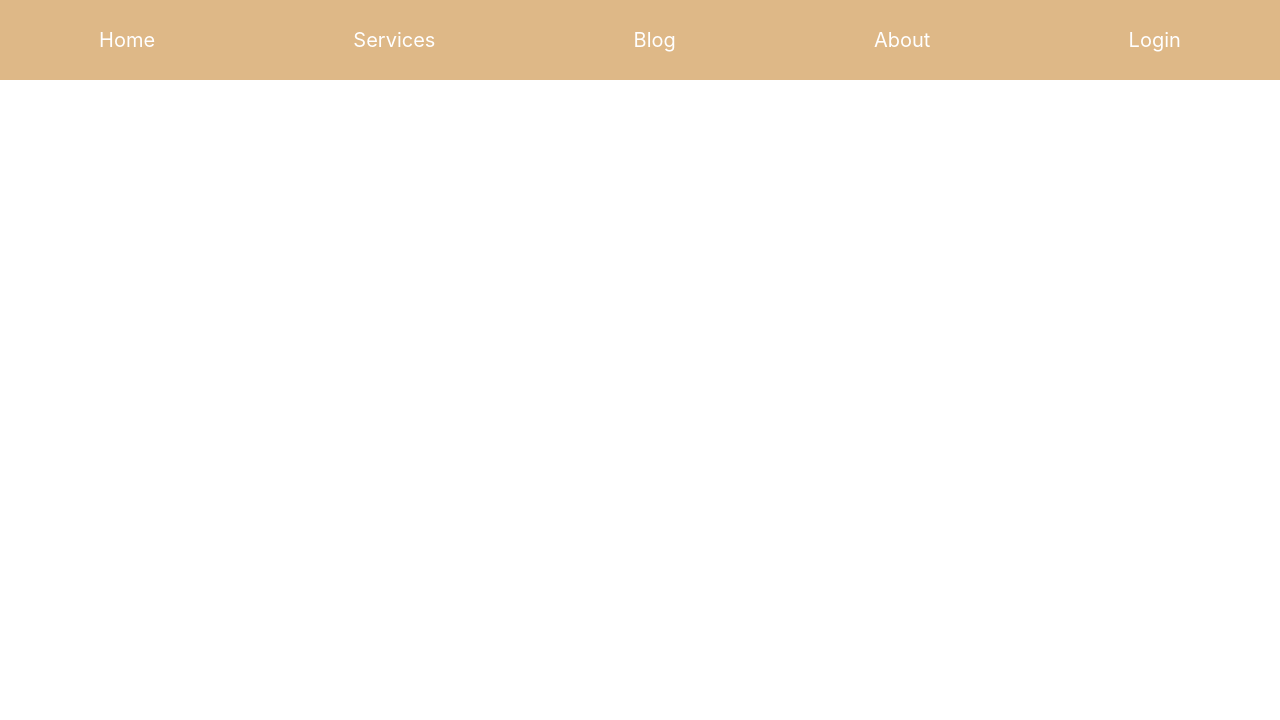
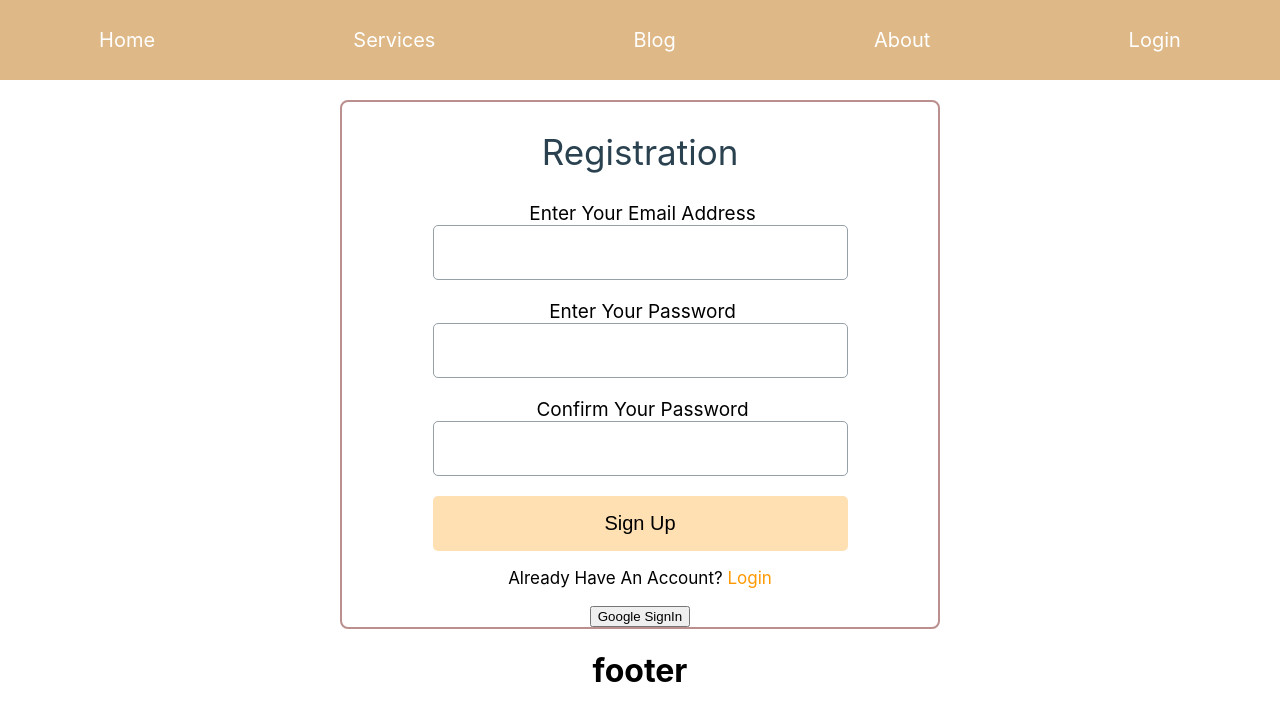
Before and after one commit to muyed-moktadir/the-travel-trek-website, a React (Create React App) app: page /register in a window 1280 px wide. Before the commit this address had no page. Shown: the top 720 px of the page. Built offline with nearby package versions, Linux system fonts and the light colour scheme; no server answers.

Commit message:
add signin with email and password

```diff
--- a/src/App.js
+++ b/src/App.js
@@ -1,24 +1,33 @@
-import './App.css';
-import { Route, Routes } from 'react-router-dom';
-import Header from './pages/Shared/Header/Header';
-import Home from './pages/Home/Home/Home';
-import NotFound from './pages/Shared/NotFound/NotFound';
-import Services from './pages/Home/Services/Services';
+import "./App.css";
+import { Route, Routes } from "react-router-dom";
+import Header from "./pages/Shared/Header/Header";
+import Home from "./pages/Home/Home/Home";
+import NotFound from "./pages/Shared/NotFound/NotFound";
+import Services from "./pages/Home/Services/Services";
+import Login from "./pages/Login/Login/Login";
+import Register from "./pages/Login/Register/Register";
+import Footer from "./pages/Shared/Footer/Footer";
+import RequireAuth from "./pages/Login/RequireAuth/RequireAuth";
+import CheckOut from "./pages/Checkout/CheckOut";
 
 function App() {
   return (
     <div className="App">
       <Header></Header>
       <Routes>
-        <Route path='/' element={<Home></Home>}></Route>
-        <Route path='/home' element={<Home></Home>}></Route>
-        <Route path='/services' element={<Services></Services>}></Route>
-        <Route></Route>
-        <Route></Route>
-        <Route></Route>
-        <Route path='*' element={<NotFound></NotFound>}></Route>
+        <Route path="/" element={<Home></Home>}></Route>
+        <Route path="/home" element={<Home></Home>}></Route>
+        <Route path="/services" element={<Services></Services>}></Route>
+        <Route path="/checkout" element={
+          <RequireAuth>
+            <CheckOut></CheckOut>
+          </RequireAuth>
+        }></Route>
+        <Route path="/login" element={<Login></Login>}></Route>
+        <Route path="/register" element={<Register></Register>}></Route>
+        <Route path="*" element={<NotFound></NotFound>}></Route>
       </Routes>
-
+      <Footer></Footer>
     </div>
   );
 }
--- a/src/pages/Checkout/Checkout.js
+++ b/src/pages/Checkout/Checkout.js
@@ -0,0 +1,11 @@
+import React from 'react';
+
+const CheckOut = () => {
+    return (
+        <div>
+            <h2>check out</h2>
+        </div>
+    );
+};
+
+export default CheckOut;
--- a/src/pages/Home/Service/Service.js
+++ b/src/pages/Home/Service/Service.js
@@ -1,7 +1,13 @@
 import React from 'react';
+import {useNavigate } from 'react-router-dom';
 import './Service.css'
 const Service = ({service}) => {
 const {img,price,name,about}=service;
+const navigate=useNavigate()
+
+const checkOutHandle=()=>{
+    navigate('/checkout')
+}
     return (
         <div className='service-container'>
             <div className='image'>
@@ -9,11 +15,11 @@ const {img,price,name,about}=service;
             </div>
             <div className='service-details'>
                 <h2>{name}</h2>
-                <p>Package: {about.length > 20? about.slice(0,150) +'...': about}</p>
+                <p title={about}><strong>Package</strong>: {about.length > 10? about.slice(0,100) +'...': about}</p>
                 <h3>price : ${price}</h3>
             </div>
             <div className='btn-container'>
-            <button className='btn'><p>Book Now</p></button>
+            <button onClick={checkOutHandle} className='btn'><p>Book Now</p></button>
             </div>
         </div>
     );
--- a/src/pages/Login/Login/Login.css
+++ b/src/pages/Login/Login/Login.css
@@ -0,0 +1,54 @@
+.form-container {
+    width: 600px;
+    margin: 0 auto;
+    box-sizing: border-box;
+    border-radius: 8px;
+    display: flex;
+    justify-content: center;
+    align-items: center;
+    border: 2px solid rosybrown;
+    margin-top: 20px;
+}
+
+.form-title {
+    font-size: 35px;
+    color: #2A414F;
+    font-weight: 400;
+}
+
+.input-group{
+    margin-bottom: 20px;
+}
+
+.input-group label {
+    display: block;
+    margin-left: 5px;
+}
+
+.input-group input {
+    width: 415px;
+    height: 55px;
+    border: 1px solid #95A0A7;
+    box-sizing: border-box;
+    border-radius: 5px;
+    font-size: 24px;
+    padding-left: 5px;
+}
+
+.form-submit{
+    width: 415px;
+    height: 55px;
+    background-color: rgba(255, 153, 0, 0.3);
+    border-radius: 5px;
+    border: none;
+    font-size: 20px;
+    cursor: pointer;
+}
+.form-submit:hover{
+    background-color: rgba(255, 153, 0, 0.5);
+}
+
+.form-link{
+    color: #FF9900;
+    text-decoration: none;
+}
--- a/src/pages/Login/Login/Login.js
+++ b/src/pages/Login/Login/Login.js
@@ -0,0 +1,76 @@
+import React, { useState } from "react";
+import { Link, useLocation, useNavigate } from "react-router-dom";
+import { useSignInWithEmailAndPassword } from "react-firebase-hooks/auth";
+import "./Login.css";
+import auth from "../../../firebase.init";
+
+const Login = () => {
+  const [email, setEmail] = useState("");
+  const [password, setPassword] = useState("");
+  const navigate = useNavigate();
+  const location = useLocation();
+  const from = location.state?.from?.pathname || "/";
+
+  const [signInWithEmailAndPassword, user, loading, error] =
+    useSignInWithEmailAndPassword(auth);
+
+  const handleEmailBlur = (event) => {
+    setEmail(event.target.value);
+  };
+
+  const handlePasswordBlur = (event) => {
+    setPassword(event.target.value);
+  };
+
+  if (user) {
+    navigate(from, { replace: true });
+  }
+
+  const handleUserLogIn = (event) => {
+    event.preventDefault();
+    signInWithEmailAndPassword(email, password);
+  };
+
+  return (
+    <div className="form-container">
+      <div>
+        <h2 className="form-title">Please Login</h2>
+        <form onSubmit={handleUserLogIn}>
+          <div className="input-group">
+            <label style={{ fontSize: "20px" }} htmlFor="email">
+              Enter Your Email-Address
+            </label>
+            <input
+              onBlur={handleEmailBlur}
+              type="email"
+              name="email"
+              required
+            />
+          </div>
+          <div className="input-group">
+            <label style={{ fontSize: "20px" }} htmlFor="password">
+              Enter Your Password
+            </label>
+            <input
+              onBlur={handlePasswordBlur}
+              type="password"
+              name="password"
+              required
+            />
+          </div>
+          <p style={{ color: "red" }}>{error?.message}</p>
+          {loading && <p>Loading...</p>}
+          <input className="form-submit" type="submit" value="Login" />
+        </form>
+        <p style={{ fontSize: "17px" }}>
+          New to Here?{" "}
+          <Link className="form-link" to="/register">
+            Create an account
+          </Link>
+        </p>
+      </div>
+    </div>
+  );
+};
+
+export default Login;
--- a/src/pages/Login/Register/Register.js
+++ b/src/pages/Login/Register/Register.js
@@ -0,0 +1,104 @@
+import React, { useState } from "react";
+import { useCreateUserWithEmailAndPassword } from "react-firebase-hooks/auth";
+import { Link, useNavigate } from "react-router-dom";
+import auth from "../../../firebase.init";
+import './Register.css'
+
+const Register = () => {
+  const [email, setEmail] = useState('');
+  const [password, setPassword] = useState('');
+  const [confirmPassword, setConfirmPassword] = useState('');
+  const [error, setError] = useState('');
+  const navigate = useNavigate();
+
+  const [createUserWithEmailAndPassword, user] =
+    useCreateUserWithEmailAndPassword(auth);
+
+  const handleEmailBlur = (event) => {
+    setEmail(event.target.value);
+  };
+
+  const handlePasswordBlur = (event) => {
+    setPassword(event.target.value);
+  };
+
+  const handleConfirmPasswordBlur = (event) => {
+    setConfirmPassword(event.target.value);
+  };
+
+  if (user) {
+    navigate("/home");
+  }
+
+  const handleCreateUser = (event) => {
+    event.preventDefault();
+
+    if (password.length < 6) {
+      setError("Password must be 6 characters or longer");
+      return;
+    }
+    if (password !== confirmPassword) {
+        setError("passwords did not match");
+        return;
+      }
+
+    createUserWithEmailAndPassword(email, password);
+  };
+
+  return (
+
+        <div className="form-container">
+      <div >
+        <h2 className="form-title">Registration</h2>
+        <form onSubmit={handleCreateUser}>
+          <div className="input-group">
+            <label style={{fontSize:'19px'}} htmlFor="email">Enter Your Email Address</label>
+            <input
+              onBlur={handleEmailBlur}
+              type="email"
+              name="email"
+              required
+            />
+          </div>
+          <div className="input-group">
+            <label style={{fontSize:'19px'}} htmlFor="password">Enter Your Password</label>
+            <input
+              onBlur={handlePasswordBlur}
+              type="password"
+              name="password"
+              required
+            />
+          </div>
+          <div className="input-group">
+            <label style={{fontSize:'19px'}} htmlFor="confirm-password">Confirm Your Password</label>
+            <input
+              onBlur={handleConfirmPasswordBlur}
+              type="password"
+              name="confirm-your-password"
+            />
+          </div>
+          <p style={{ color: "red" }}>{error}</p>
+          <input
+            className="form-submit"
+            type="submit"
+            value="Sign Up"
+            required
+          />
+        </form>
+        <p style={{ fontSize: "17px" }}>
+          Already Have An Account?{" "}
+          <Link className="form-link" to="/login">
+            Login
+          </Link>
+        </p>
+        <button>Google SignIn</button>
+      </div>
+
+    </div>
+
+
+
+  );
+};
+
+export default Register;
--- a/src/pages/Login/RequireAuth/RequireAuth.js
+++ b/src/pages/Login/RequireAuth/RequireAuth.js
@@ -0,0 +1,16 @@
+import React from 'react';
+import { useAuthState } from 'react-firebase-hooks/auth';
+import { Navigate, useLocation } from 'react-router-dom';
+import auth from '../../../firebase.init';
+
+const RequireAuth = ({children}) => {
+
+const location = useLocation();
+    const [user] =useAuthState(auth);
+    if(!user){
+        return <Navigate to="/login" state={{ from: location }} replace />;
+    }
+    return children;
+};
+
+export default RequireAuth;
--- a/src/pages/Shared/Footer/Footer.js
+++ b/src/pages/Shared/Footer/Footer.js
@@ -0,0 +1,11 @@
+import React from 'react';
+
+const Footer = () => {
+    return (
+        <div>
+            <h1>footer</h1>
+        </div>
+    );
+};
+
+export default Footer;
--- a/src/pages/Shared/Header/Header.css
+++ b/src/pages/Shared/Header/Header.css
@@ -6,6 +6,4 @@ nav{
     background-color: burlywood;
     height: 80px;
     width: 100%;
-    position: fixed;
-    top: 0%;
    }
--- a/src/pages/Shared/Header/Header.js
+++ b/src/pages/Shared/Header/Header.js
@@ -1,16 +1,27 @@
+import { signOut } from "firebase/auth";
 import React from "react";
+import { useAuthState } from "react-firebase-hooks/auth";
+import auth from "../../../firebase.init";
 import CustomLink from "../../CustomLink/CustomLink";
-import './Header.css'
-import logo from '../../../images/logo.png'
+import "./Header.css";
 const Header = () => {
+  const [user] = useAuthState(auth);
   return (
     <div className="header">
-      <nav>
-        <CustomLink to="/"><span>Home</span></CustomLink>
+      <nav >
+        <CustomLink to="/">Home</CustomLink>
         <CustomLink to="/services">Services</CustomLink>
         <CustomLink to="/blog">Blog</CustomLink>
         <CustomLink to="about">About</CustomLink>
-        <CustomLink to="/login">Login</CustomLink>
+        {
+          user?.uid ? (
+            <button onClick={() => signOut(auth)}>sign Out</button>
+          ) : (
+            <CustomLink to="/login">Login</CustomLink>
+          )  // <CustomLink to='/register'>register</CustomLink>
+
+          //
+        }
       </nav>
     </div>
   );
```
Also changed, not shown: src/firebase.init.js (+8 -10 lines).
